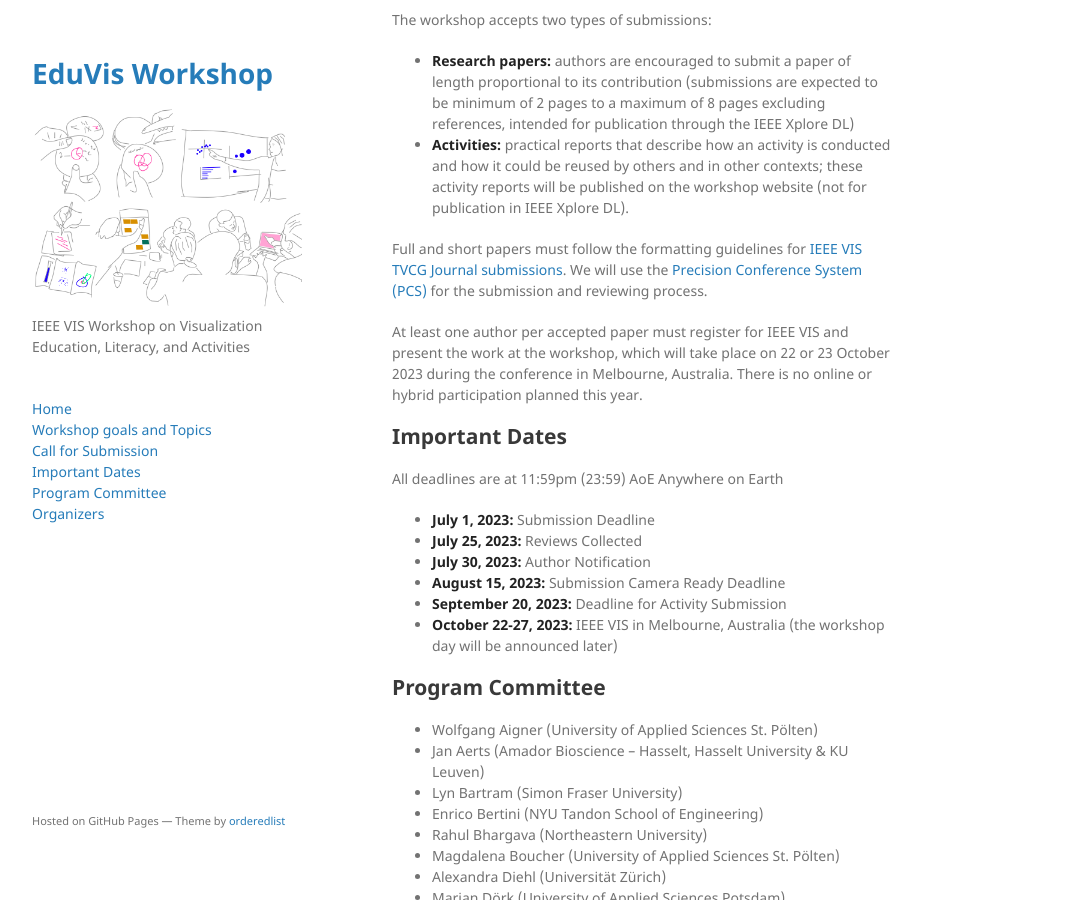
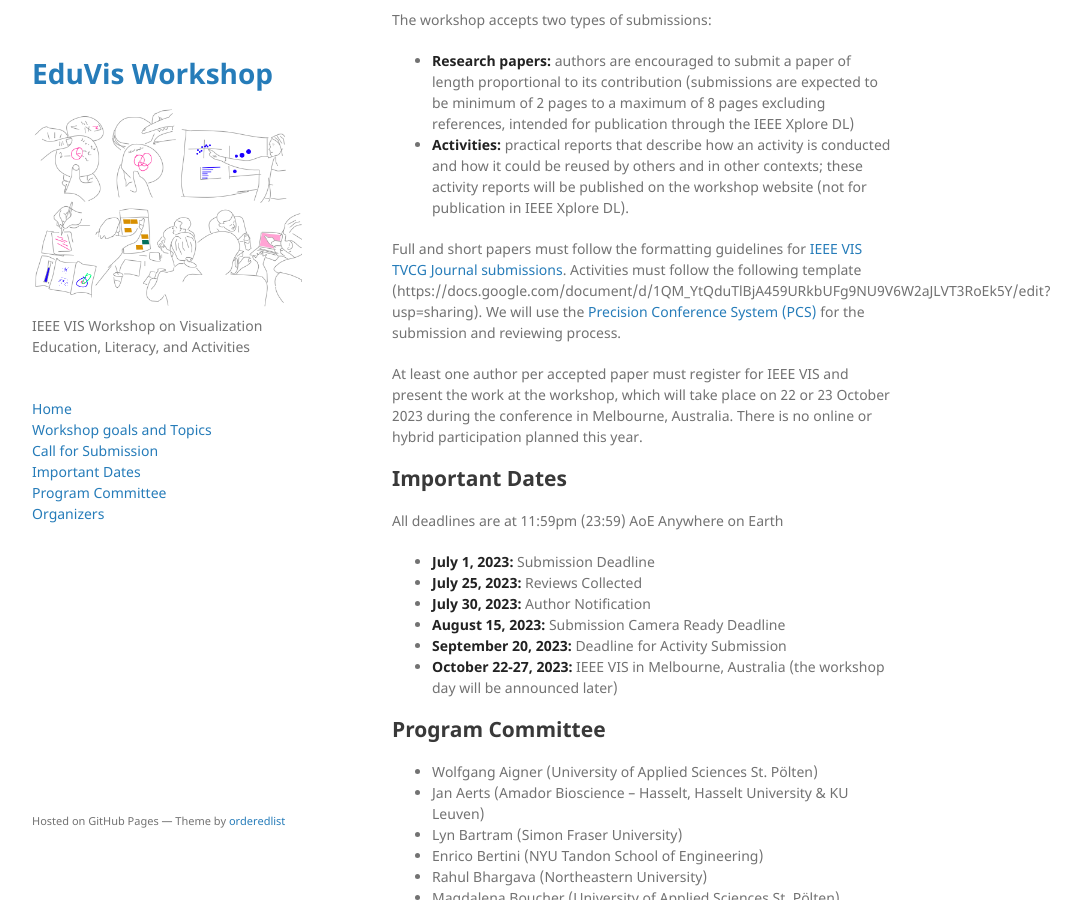
Before and after one commit to ieee-eduvis/ieee-eduvis.github.io, a Jekyll site: the page built from index.md, in a window 1280 px wide and 900 px high, scrolled down 1282 px. Shown: the whole window, without its empty margins (178-1259 px from the left). Built offline with Jekyll 4.4.1, drawn with Linux system fonts in a browser that asks for light colours; our own code applies the rules of GitHub Pages for plain Markdown files.

Commit message:
Update index.md
added workshop template

```diff
--- a/index.md
+++ b/index.md
@@ -43,7 +43,9 @@ The workshop accepts two types of submissions:
 * **Research papers:** authors are encouraged to submit a paper of length proportional to its contribution (submissions are expected to be minimum of 2 pages to a maximum of 8 pages excluding references, intended for publication through the IEEE Xplore DL)
 * **Activities:** practical reports that describe how an activity is conducted and how it could be reused by others and in other contexts; these activity reports will be published on the workshop website (not for publication in IEEE Xplore DL).
 
-Full and short papers must follow the formatting guidelines for [IEEE VIS TVCG Journal submissions](https://tc.computer.org/vgtc/publications/journal/). We will use the  [Precision Conference System (PCS)](https://new.precisionconference.com/) for the submission and reviewing process.
+Full and short papers must follow the formatting guidelines for [IEEE VIS TVCG Journal submissions](https://tc.computer.org/vgtc/publications/journal/).
+Activities must follow the following template (https://docs.google.com/document/d/1QM_YtQduTlBjA459URkbUFg9NU9V6W2aJLVT3RoEk5Y/edit?usp=sharing).
+We will use the  [Precision Conference System (PCS)](https://new.precisionconference.com/) for the submission and reviewing process.
 
 At least one author per accepted paper must register for IEEE VIS and present the work at the workshop, which will take place on 22 or 23 October 2023 during the conference in Melbourne, Australia. There is no online or hybrid participation planned this year.
 
```
